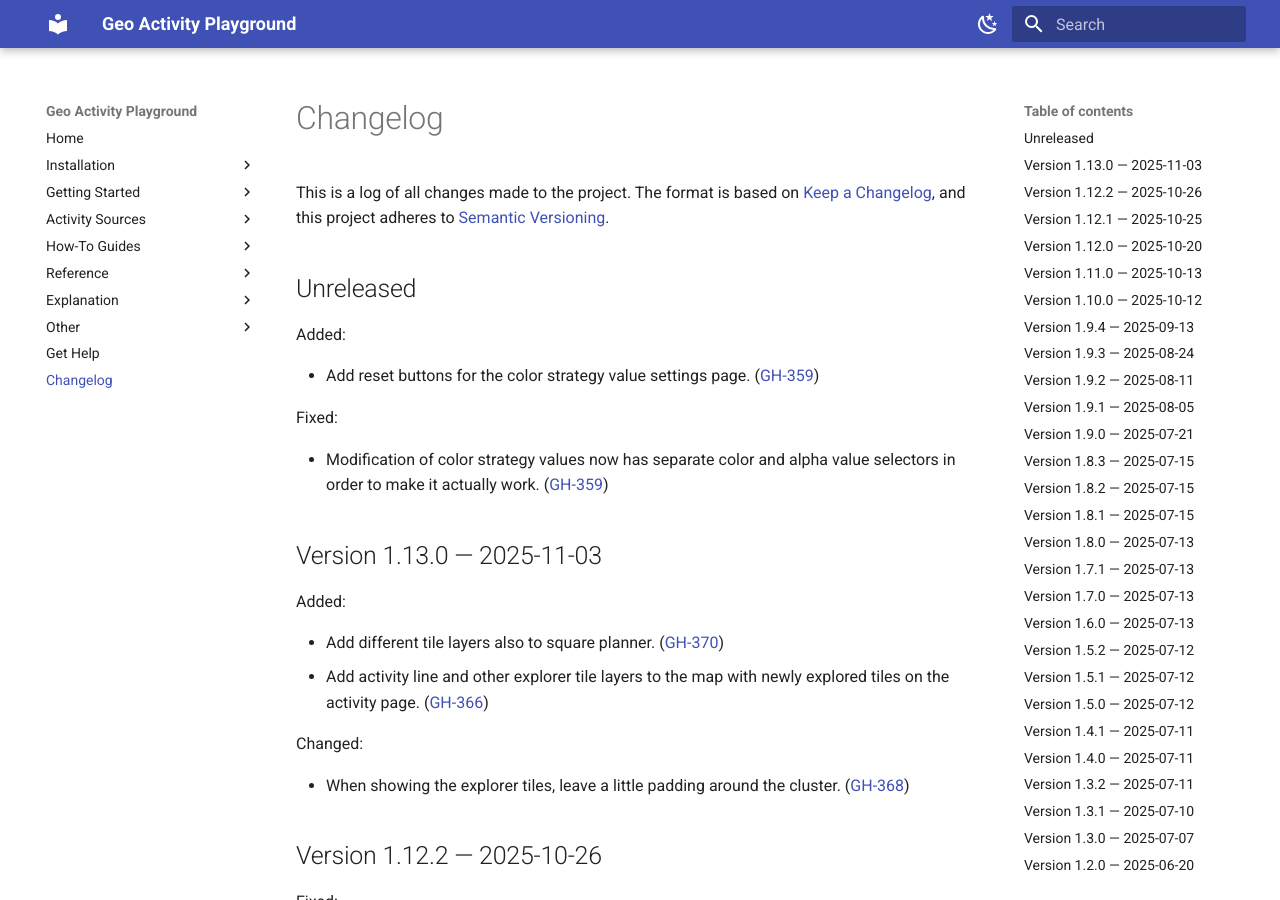
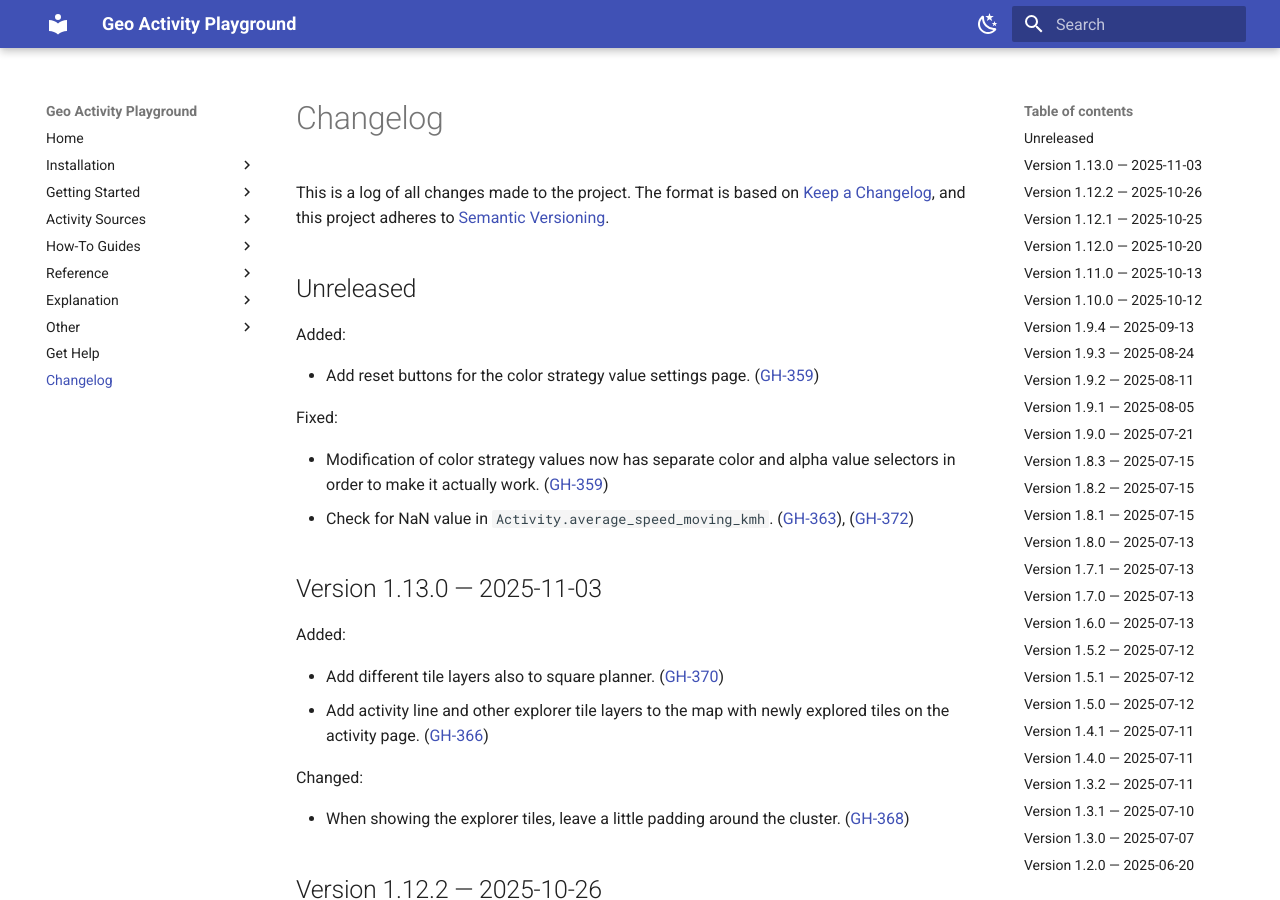
Before and after one commit to martin-ueding/geo-activity-playground, an MkDocs documentation site: the page built from docs/changelog.md, in a window 1280 px wide and 900 px high. Built offline with MkDocs 1.6.1 and Material for MkDocs 9.7.7, drawn with Linux system fonts in a browser that asks for light colours.

Commit message:
GH-363: Changelog entry

```diff
--- a/docs/changelog.md
+++ b/docs/changelog.md
@@ -24,6 +24,7 @@ Added:
 Fixed:
 
 - Modification of color strategy values now has separate color and alpha value selectors in order to make it actually work. ([GH-359](https://github.com/martin-ueding/geo-activity-playground/issues/359))
+- Check for NaN value in `Activity.average_speed_moving_kmh`. ([GH-363](https://github.com/martin-ueding/geo-activity-playground/issues/363)), ([GH-372](https://github.com/martin-ueding/geo-activity-playground/issues/372))
 
 ## Version 1.13.0 — 2025-11-03
 
```
